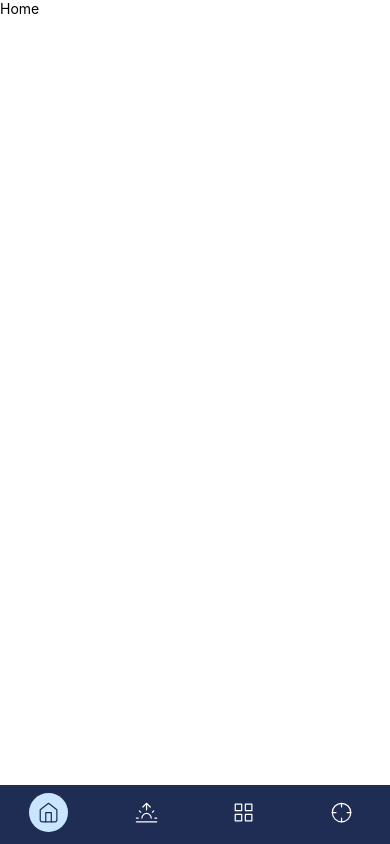
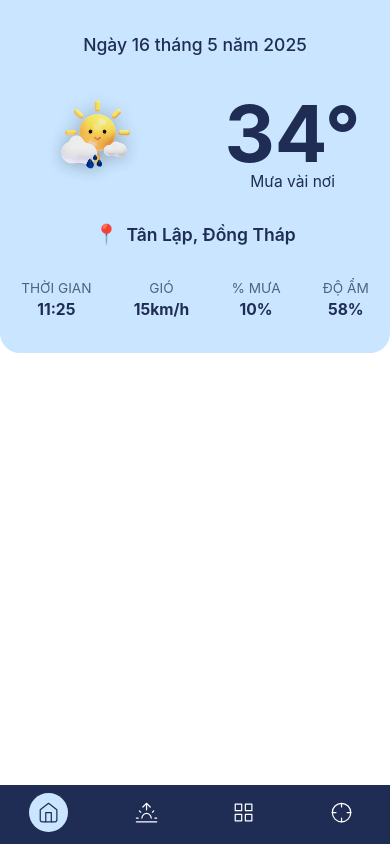
Before and after one commit to TalJa1/PQT_Mobile, a React Native app: screen /Home in a window 390 px wide. Built offline with nearby package versions, Linux system fonts and the light colour scheme.

Commit message:
Refactor code structure for improved readability and maintainability

```diff
--- a/views/bottomtabs/Home.tsx
+++ b/views/bottomtabs/Home.tsx
@@ -1,14 +1,60 @@
-import {ScrollView, StatusBar, StyleSheet, Text, View} from 'react-native';
+import {
+  ScrollView,
+  StatusBar,
+  StyleSheet,
+  Text,
+  View,
+  Image,
+} from 'react-native';
 import React from 'react';
 import {SafeAreaView} from 'react-native-safe-area-context';
+import {vw, vh} from '../../services/styleProps'; // Assuming styleProps.ts is in services folder
 
 const Home = () => {
+  const displayDate = 'Ngày 16 tháng 5 năm 2025'; // As per user request for specific date
+
   return (
     <SafeAreaView style={styles.container}>
-      <StatusBar barStyle="light-content" backgroundColor={'#C9E5FF'} />
-      <ScrollView>
-        <View>
-          <Text>Home</Text>
+      <StatusBar barStyle="dark-content" backgroundColor={'#C9E5FF'} />
+      <ScrollView contentContainerStyle={styles.scrollViewContent}>
+        <View style={styles.upperSection}>
+          <Text style={styles.dateText}>{displayDate}</Text>
+
+          <View style={styles.weatherSection}>
+            <Image
+              source={require('../../assets/home/homeImg.png')}
+              style={styles.weatherIcon}
+            />
+            <View style={styles.temperatureContainer}>
+              <Text style={styles.temperatureText}>34°</Text>
+              <Text style={styles.weatherConditionText}>Mưa vài nơi</Text>
+            </View>
+          </View>
+
+          <View style={styles.locationSection}>
+            {/* Placeholder for location pin icon - you can replace with an actual icon component */}
+            <Text style={styles.locationIcon}>📍</Text>
+            <Text style={styles.locationText}>Tân Lập, Đồng Tháp</Text>
+          </View>
+
+          <View style={styles.detailsSection}>
+            <View style={styles.detailItem}>
+              <Text style={styles.detailLabel}>THỜI GIAN</Text>
+              <Text style={styles.detailValue}>11:25</Text>
+            </View>
+            <View style={styles.detailItem}>
+              <Text style={styles.detailLabel}>GIÓ</Text>
+              <Text style={styles.detailValue}>15km/h</Text>
+            </View>
+            <View style={styles.detailItem}>
+              <Text style={styles.detailLabel}>% MƯA</Text>
+              <Text style={styles.detailValue}>10%</Text>
+            </View>
+            <View style={styles.detailItem}>
+              <Text style={styles.detailLabel}>ĐỘ ẨM</Text>
+              <Text style={styles.detailValue}>58%</Text>
+            </View>
+          </View>
         </View>
       </ScrollView>
     </SafeAreaView>
@@ -20,6 +66,80 @@ export default Home;
 const styles = StyleSheet.create({
   container: {
     flex: 1,
-    backgroundColor: '#fff',
+    backgroundColor: 'white', // Light blue background for the whole screen
+  },
+  scrollViewContent: {
+    alignItems: 'center',
+  },
+  upperSection: {
+    width: '100%',
+    alignItems: 'center',
+    backgroundColor: '#C9E5FF',
+    paddingVertical: vh(4),
+    borderBottomLeftRadius: 20,
+    borderBottomRightRadius: 20,
+  },
+  dateText: {
+    fontSize: vw(4.5),
+    color: '#1F2D54', // Dark blue
+    marginBottom: vh(3),
+    fontWeight: '500',
+  },
+  weatherSection: {
+    flexDirection: 'row',
+    alignItems: 'center',
+    marginBottom: vh(3),
+    width: '100%',
+    justifyContent: 'space-around', // Adjust as needed
+  },
+  weatherIcon: {
+    width: vw(35), // Adjust size as needed
+    height: vw(30), // Adjust size as needed
+    resizeMode: 'contain',
+  },
+  temperatureContainer: {
+    alignItems: 'center',
+  },
+  temperatureText: {
+    fontSize: vw(20), // Large temperature text
+    fontWeight: 'bold',
+    color: '#1F2D54', // Dark blue
+  },
+  weatherConditionText: {
+    fontSize: vw(4),
+    color: '#1F2D54', // Dark blue
+    marginTop: vh(-1), // Adjust spacing
+  },
+  locationSection: {
+    flexDirection: 'row',
+    alignItems: 'center',
+    marginBottom: vh(4),
+  },
+  locationIcon: {
+    fontSize: vw(5),
+    marginRight: vw(2),
+  },
+  locationText: {
+    fontSize: vw(4.5),
+    color: '#1F2D54', // Dark blue
+    fontWeight: '600',
+  },
+  detailsSection: {
+    flexDirection: 'row',
+    justifyContent: 'space-around',
+    width: '100%',
+  },
+  detailItem: {
+    alignItems: 'center',
+  },
+  detailLabel: {
+    fontSize: vw(3.5),
+    color: '#50647C', // Greyish blue
+    marginBottom: vh(0.5),
+  },
+  detailValue: {
+    fontSize: vw(4),
+    color: '#1F2D54', // Dark blue
+    fontWeight: 'bold',
   },
 });
```
Also changed, not shown: assets/home/homeImg.png (added).
